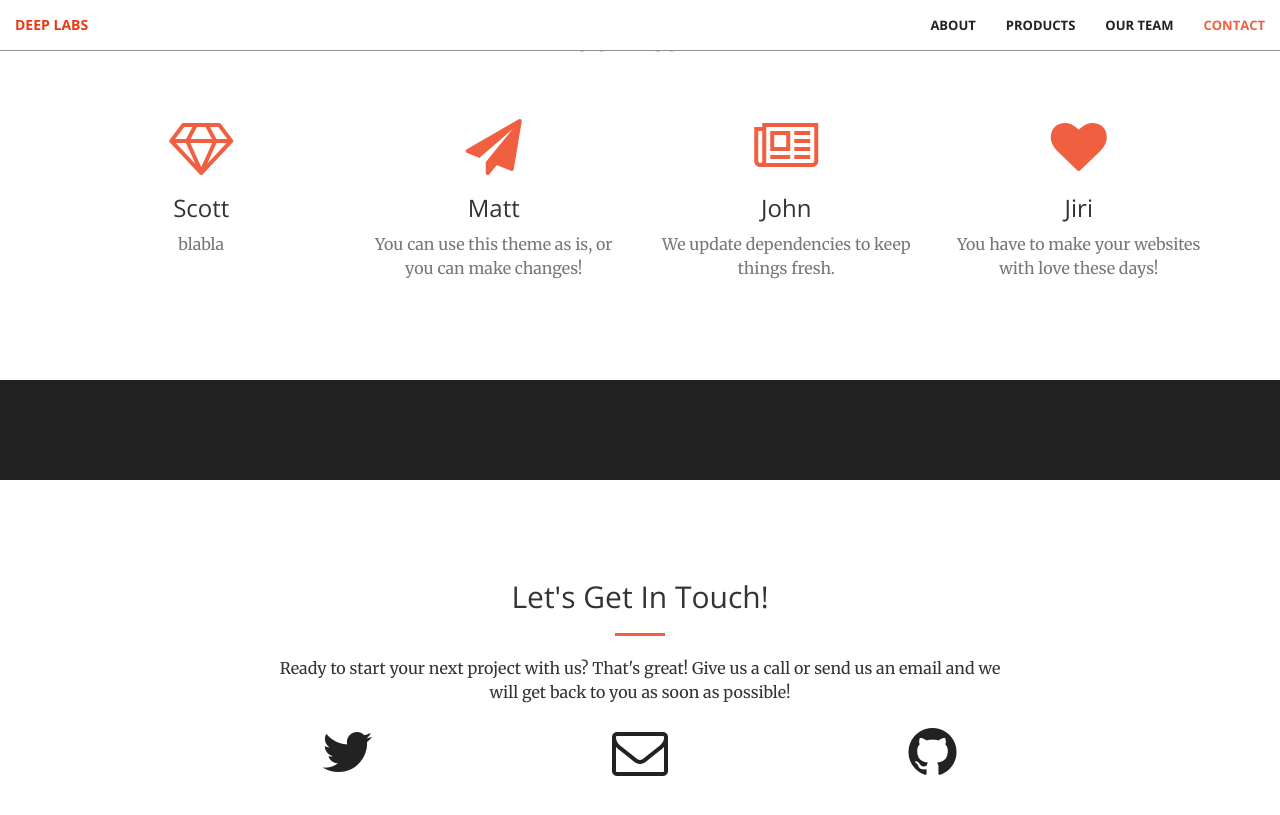
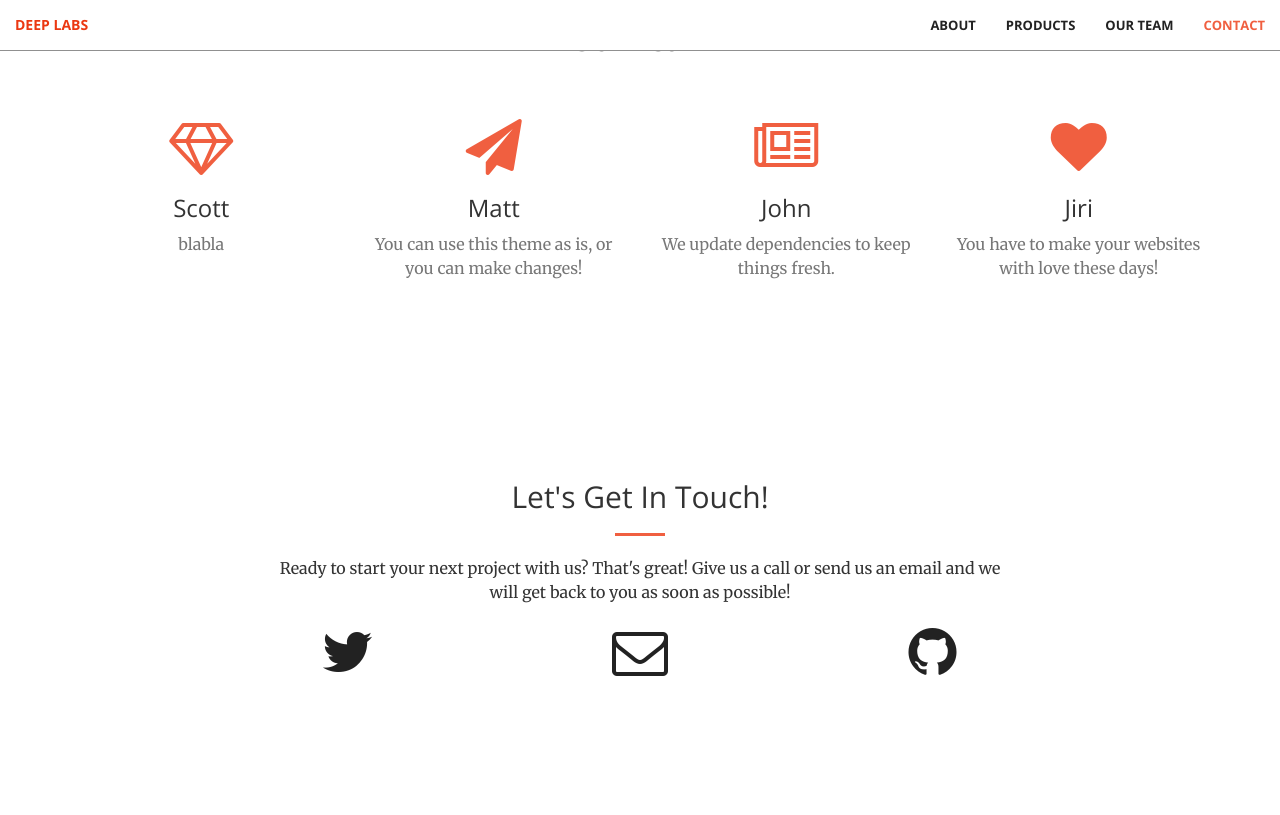
Before and after one commit to CzechJiri/test2, a Jekyll site: the page built from index.html, in a window 1280 px wide and 900 px high, scrolled down 1827 px. Shown: the top 815 px of the window. Built offline with Jekyll 4.4.1, drawn with Linux system fonts in a browser that asks for light colours.

Commit message:
first commit

```diff
--- a/_layouts/front.html
+++ b/_layouts/front.html
@@ -9,7 +9,7 @@
   {% include about.html %}
   {% include products.html %}
   {% include ourteam.html %}
-  {% include aside.html %}
+<!--{% include aside.html %}-->
   {% include contact.html %}
   {% include scripts.html %}
 </body>
```
